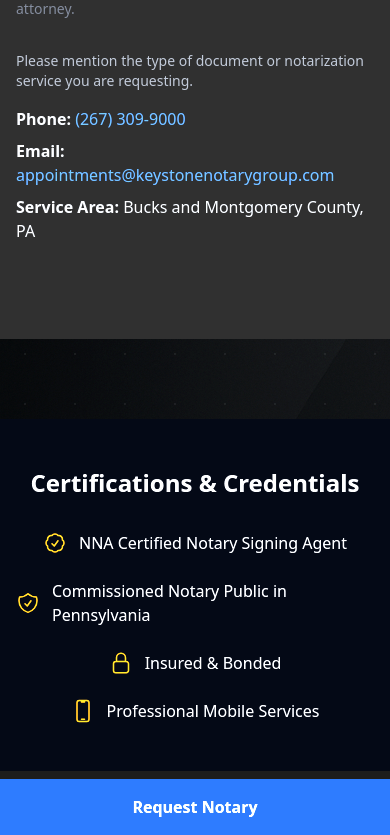
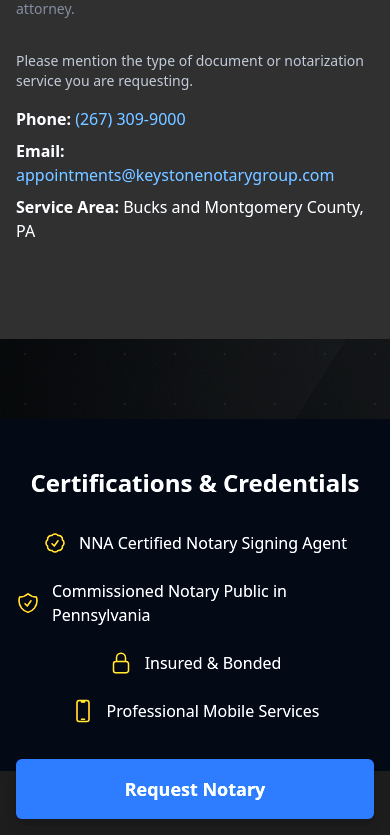
Before and after one commit to BikerViking/keystone-site, a React (Create React App) app: page / in a window 390 px wide. Shown: the part 4871-5706 px from the top of the page. Built offline with nearby package versions, Linux system fonts and the light colour scheme.

Commit message:
fix: improve mobile Request Notary button

```diff
--- a/src/components/LayoutWrapper.jsx
+++ b/src/components/LayoutWrapper.jsx
@@ -9,7 +9,7 @@ import RequestNotaryButton from "./RequestNotaryButton";
 export default function LayoutWrapper({ children, fullWidth = false }) {
   return (
     <div
-      className="scroll-smooth relative flex min-h-screen w-full flex-col overflow-hidden brightness-125 contrast-110 text-gray-200 before:absolute before:inset-0 before:-z-10 before:pointer-events-none before:bg-[radial-gradient(circle,rgba(255,255,255,0.05)_1px,transparent_1px)] before:bg-[length:50px_50px]"
+      className="scroll-smooth relative flex min-h-screen w-full flex-col overflow-x-hidden brightness-125 contrast-110 text-gray-200 before:absolute before:inset-0 before:-z-10 before:pointer-events-none before:bg-[radial-gradient(circle,rgba(255,255,255,0.05)_1px,transparent_1px)] before:bg-[length:50px_50px]"
       /* Ensure pages share consistent textured background */
       style={{ backgroundImage: "url('/bg-texture.PNG')" }}
     >
--- a/src/components/RequestNotaryButton.jsx
+++ b/src/components/RequestNotaryButton.jsx
@@ -33,13 +33,19 @@ export default function RequestNotaryButton() {
   }, []);
 
   return (
+    <div
+      className={`pointer-events-none fixed bottom-4 left-4 right-4 z-50 md:hidden ${
+        hidden ? "hidden" : ""
+      }`}
+    >
       <button
         type="button"
         onClick={handleClick}
         aria-label="Request Notary"
-      className={`sm:hidden fixed bottom-0 left-0 right-0 z-50 w-full py-4 bg-blue-600 min-h-[48px] font-semibold text-white shadow-md transition hover:bg-blue-700 focus:outline-none focus:ring-2 focus:ring-blue-400 ${hidden ? "hidden" : ""}`}
+        className="pointer-events-auto w-full bg-blue-600 text-white text-center py-4 rounded-md shadow-lg text-lg font-semibold transition hover:bg-blue-700 focus:outline-none focus:ring-2 focus:ring-blue-400"
       >
         Request Notary
       </button>
+    </div>
   );
 }
```
Lines whose indentation alone changed are shown as unchanged.
